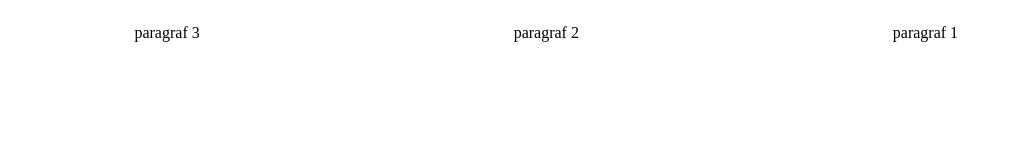
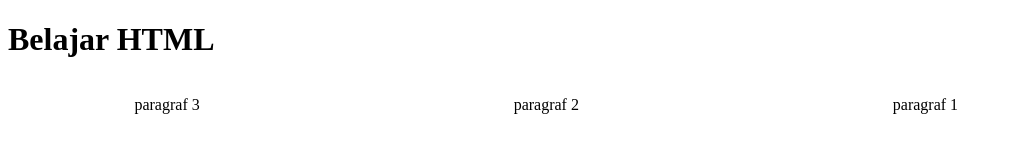
Before and after one commit to Fikialamsyah/Learn-Web-Pro, a plain HTML site: page index.html in a window 1280 px wide. Shown: the whole page, without its empty margins (0-1010 px from the left). Drawn offline with Linux system fonts and the light colour scheme.

Commit message:
menambahkan h1

```diff
--- a/index.html
+++ b/index.html
@@ -14,6 +14,7 @@
     </style>
 </head>
 <body>
+    <h1>Belajar HTML</h1>
     <p class="float">paragraf 1</p>
     <p class="float">paragraf 2</p>
     <p class="float">paragraf 3</p>
```
